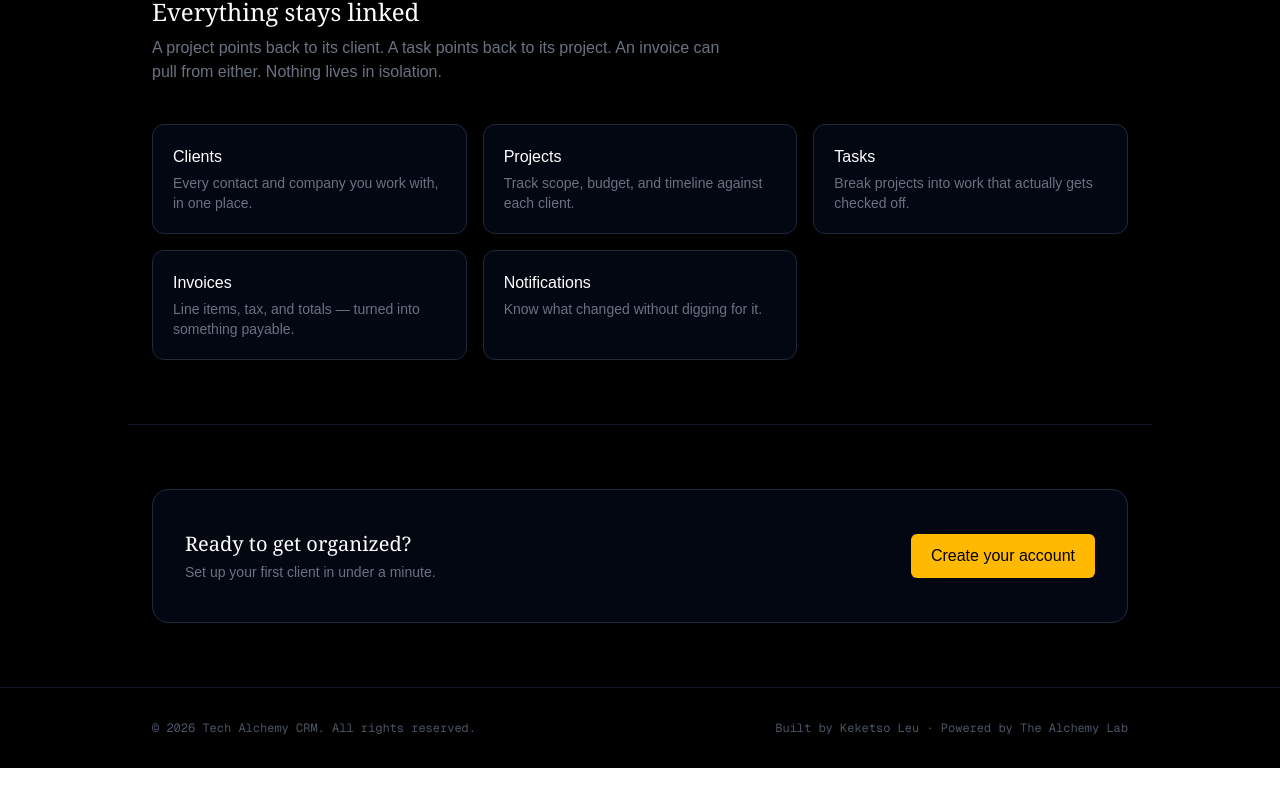
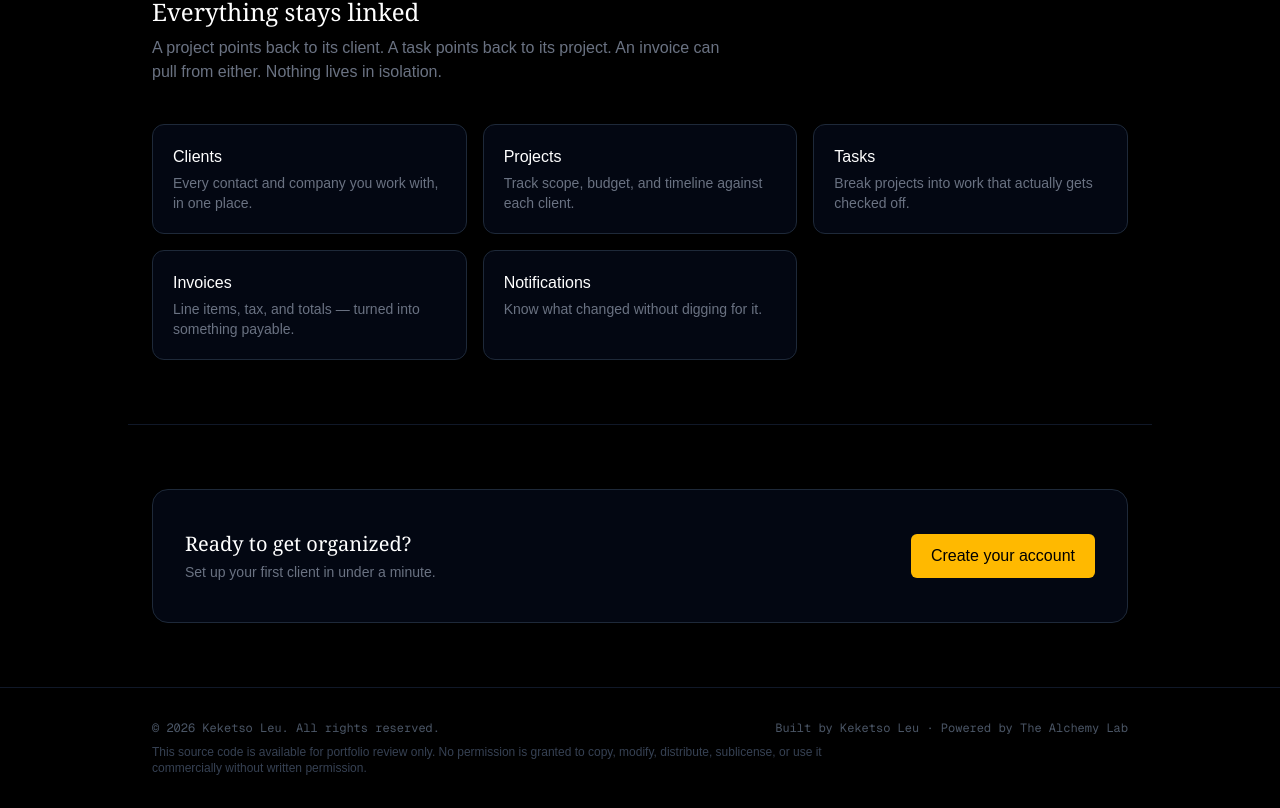
Before and after one commit to keketsoleu25/tech-alchemy-crm, a Next.js app: page / in a window 1280 px wide. Shown: the part 786-1594 px from the top of the page. Before the commit the page ends 1554 px from the top, so only its background shows below. Built offline with nearby package versions, Linux system fonts and the light colour scheme.

Commit message:
docs: add copyright and license restricting reuse

```diff
--- a/app/page.tsx
+++ b/app/page.tsx
@@ -155,9 +155,16 @@ export default function LandingPage() {
       </section>
 
       <footer className="border-t border-gray-900">
-        <div className="max-w-5xl mx-auto px-6 py-8 flex flex-col sm:flex-row sm:items-center sm:justify-between gap-2 text-xs text-gray-600 font-mono">
-          <span>© {year} Tech Alchemy CRM. All rights reserved.</span>
-          <span>Built by Keketso Leu · Powered by The Alchemy Lab</span>
+        <div className="max-w-5xl mx-auto px-6 py-8 space-y-2">
+          <div className="flex flex-col sm:flex-row sm:items-center sm:justify-between gap-2 text-xs text-gray-600 font-mono">
+            <span>© {year} Keketso Leu. All rights reserved.</span>
+            <span>Built by Keketso Leu · Powered by The Alchemy Lab</span>
+          </div>
+          <p className="text-xs text-gray-700 max-w-2xl">
+            This source code is available for portfolio review only. No
+            permission is granted to copy, modify, distribute, sublicense, or
+            use it commercially without written permission.
+          </p>
         </div>
       </footer>
     </div>
```
Also changed, not shown: 2 other files (tests, documents, lock files or other folders).
